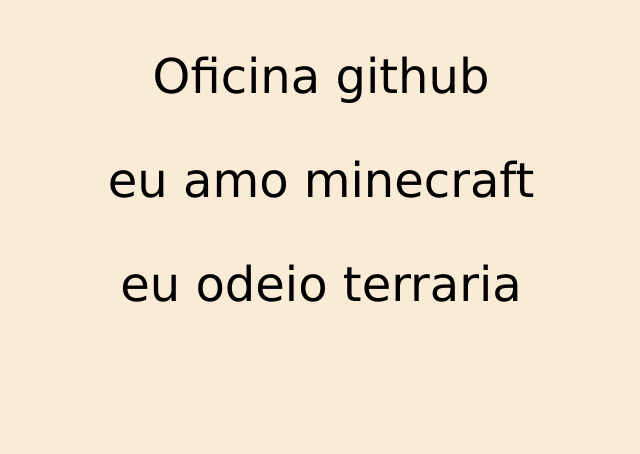
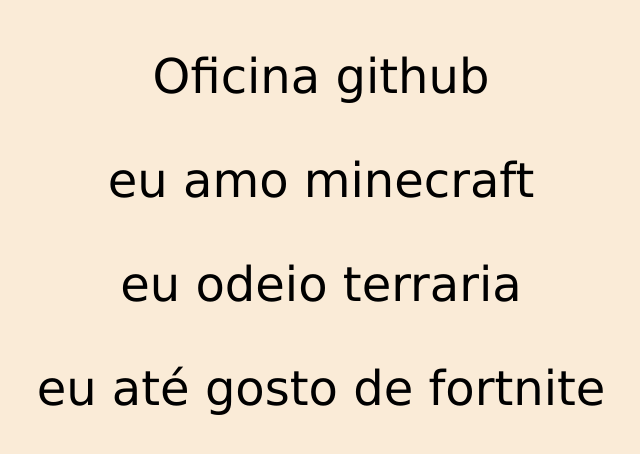
Before and after one commit to tauterbook515/hospedagem-oficina, a plain HTML site: page index.html in a window 1280 px wide. Shown: the whole page, without its empty margins (319-959 px from the left). Drawn offline with Linux system fonts and the light colour scheme.

Commit message:
teste source

```diff
--- a/index.html
+++ b/index.html
@@ -10,5 +10,6 @@
     <p>Oficina github</p>
     <p>eu amo minecraft</p>
     <p>eu odeio terraria</p>
+    <p>eu até gosto de fortnite</p>
 </body>
 </html>
```
